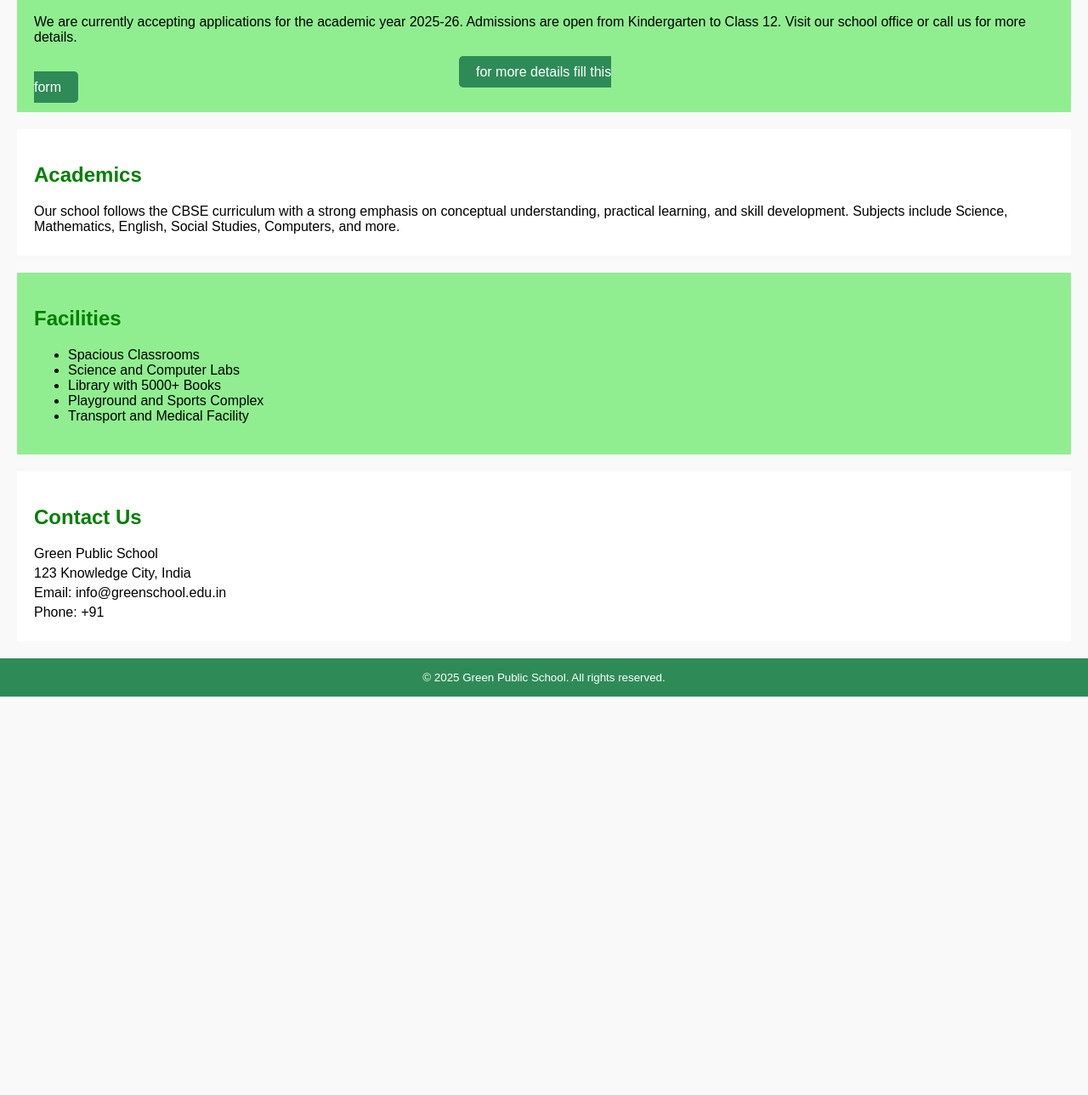
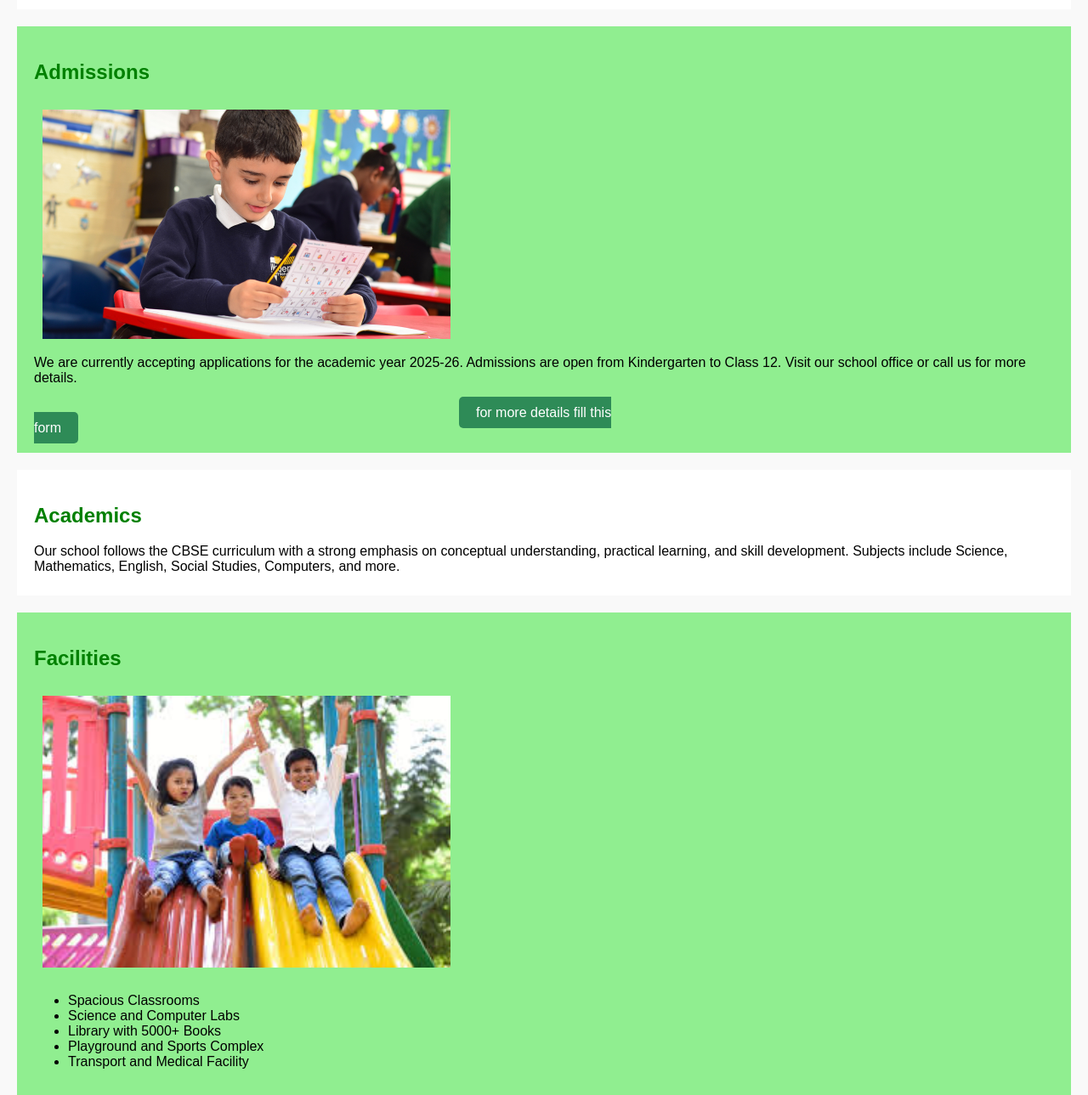
Before and after one commit to Sourabhkumarsaw/greenschool, a plain HTML site: page index.html in a window 1280 px wide. Shown: the part 751-2040 px from the top of the page at 85% size. Before the commit the page ends 1571 px from the top, so only its background shows below. Drawn offline with Linux system fonts and the light colour scheme.

Commit message:
Update index.html

```diff
--- a/index.html
+++ b/index.html
@@ -55,13 +55,14 @@
  <!-- About Us -->
   <section id="about">
     <h2>About Us</h2>
-    <img src="images/1-3.jpg" alt="School Event 1" class="section-image" style="width:25%;height:auto;">
+    <img src="images/1-3.jpg" alt="School Event 1" class="section-image">
     <p>Green School is a leading institution focused on education and all-round development of students. Established in 1995, our school has consistently delivered excellence in academics, sports, and culture.</p>
   </section>
 
    <!-- Admissions -->
   <section id="admissions">
     <h2>Admissions</h2>
+    <img src="images/1-3.jpg" alt="School Event 1" class="section-image">
     <p>We are currently accepting applications for the academic year 2025-26. Admissions are open from Kindergarten to Class 12. Visit our school office or call us for more details.</p>
       <br>
 
@@ -78,6 +79,7 @@
  <!-- Facilities -->
   <section id="facilities">
     <h2>Facilities</h2>
+    <img src="images/images.jpg" alt="School Event 1" class="section-image">
     <ul>
       <li>Spacious Classrooms</li>
       <li>Science and Computer Labs</li>
```
